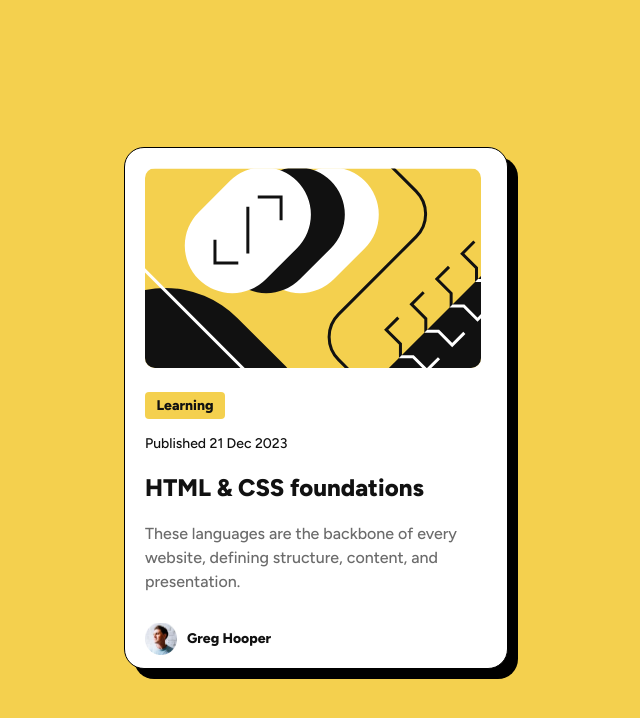
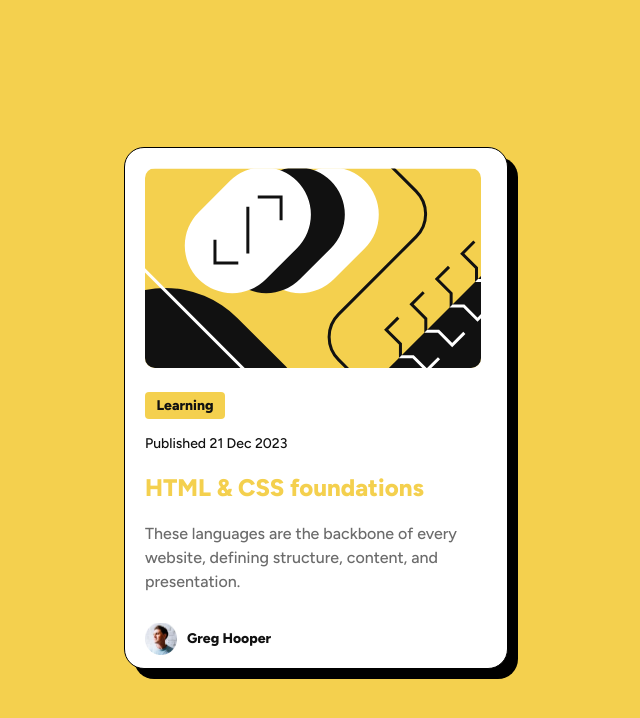
Before and after one commit to hurricanq/challenge-02-blog-preview-card, a plain HTML site: page index.html in a window 1280 px wide. In both pictures the pointer is over the element "HTML & CSS foundations". Shown: the whole page, without its empty margins (332-972 px from the left). Drawn offline with Linux system fonts and the light colour scheme.

Commit message:
Add :hover for the title

```diff
--- a/styles.css
+++ b/styles.css
@@ -72,6 +72,11 @@ body {
     color: var(--gray-950);
 }
 
+.content-title:hover {
+    color: var(--primary-color);
+    cursor: pointer;
+}
+
 .content-desc {
     font-size: 1.6rem;
     font-weight: 500;
```
